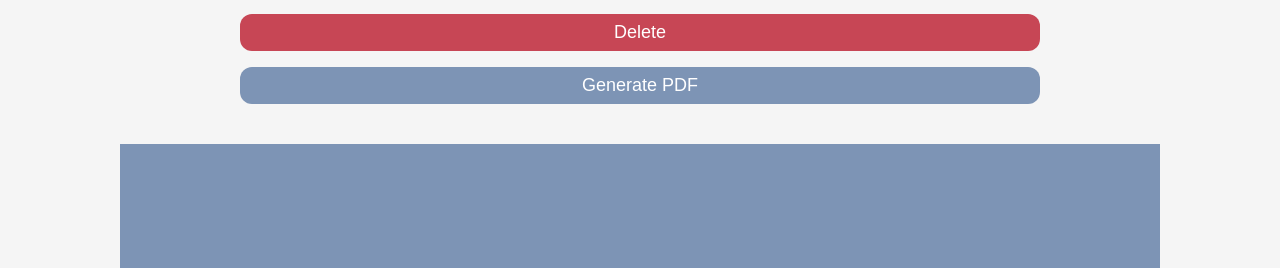
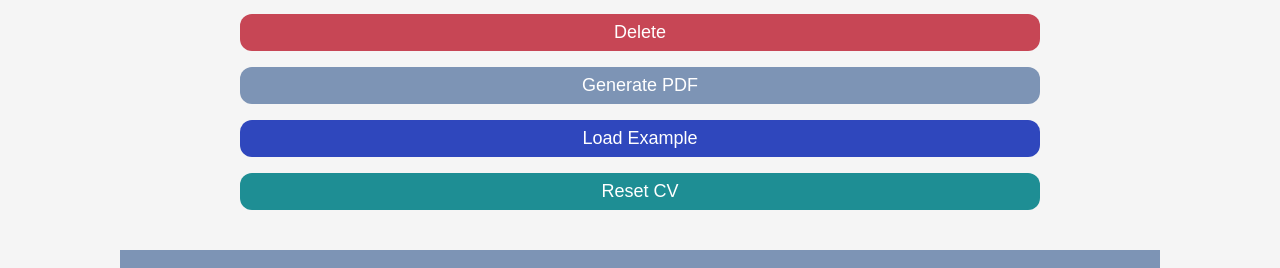
Before and after one commit to Rakooa37/CV-creator, a React (Create React App) app: page / in a window 1280 px wide. Shown: the part 1654-1922 px from the top of the page. Built offline with nearby package versions, Linux system fonts and the light colour scheme; a web font is replaced by a local one.

Commit message:
Update App.js

```diff
--- a/src/App.js
+++ b/src/App.js
@@ -9,15 +9,12 @@ import PersonalExperienceForm from './Components/PersonalExperienceForm';
 import Button from './Components/Button';
 import PersonalExperienceDisplay from './Components/PersonalExperienceDisplay';
 import { exportComponentAsPDF } from 'react-component-export-image'
-import cvDisplay from './Components/CvDisplay';
 import EducationForm from './Components/EducationForm';
 
 
 
 export default function App() {
 
-
-  //add experience and personal information section
   const ref = useRef(0);
   const pdf = useRef()
 
@@ -28,11 +25,11 @@ export default function App() {
 
   }
   const [image, setImage] = useState("avatar.jpg")
-  const [personalExperience, setPersonalExperience] = useState({'position': "", 'company': "", 'city':"", 'from':"", 'to':"", 'descripton': ''});
-  const [personalExperiences, setPersonalExperiences] = useState([{'position': "", 'company': "", 'city':"", 'from':"", 'to':"", 'descripton': ''}]);
+  const [personalExperience, setPersonalExperience] = useState({'position': "", 'company': "", 'city':"", 'from':"", 'to':"", 'description': ''});
+  const [personalExperiences, setPersonalExperiences] = useState([{'position': "", 'company': "", 'city':"", 'from':"", 'to':"", 'description': ''}]);
   const [personalExperienceForms, setpersonalExperienceForms] = useState([<PersonalExperienceForm key = {0} id = {0} onChange={handleChangePersonalExperience}/>]);
   const [personalInfo, setPersonalInfo] = useState({firstName: '', lastName: '', title: '', address: '', phoneNumber: '', email: '', description: ''});
-  const [personalExperienceDisplays, setPersonalExperienceDisplays] = useState([<PersonalExperienceDisplay key={0} id = {0} data={{'position': "", 'company': "", 'city':"", 'from':"", 'to':"", 'descripton': ''}}/>]);
+  const [personalExperienceDisplays, setPersonalExperienceDisplays] = useState([<PersonalExperienceDisplay key={0} id = {0} data={{'position': "", 'company': "", 'city':"", 'from':"", 'to':"", 'description': ''}}/>]);
   const [education, setEducation] = useState({'university': '', "subject": '', 'city':'', 'from':'', 'to':''})
 
   const handleChangePersonalInfo = (e)=>{
@@ -105,7 +102,7 @@ export default function App() {
 
   const handleAddClick = ()=>{
     const newPersonalExperienceForm = <PersonalExperienceForm key={personalExperienceForms.length} id = {personalExperienceForms.length} onChange={handleChangePersonalExperience}/>;
-    const newPersonalExperienceDisplay = <PersonalExperienceDisplay key={personalExperienceDisplays.length} id = {personalExperienceDisplays.length} data = {{'position': "", 'company': "", 'city':"", 'from':"", 'to':"", 'descripton': ''}}/>;
+    const newPersonalExperienceDisplay = <PersonalExperienceDisplay key={personalExperienceDisplays.length} id = {personalExperienceDisplays.length} data = {{'position': "", 'company': "", 'city':"", 'from':"", 'to':"", 'description': ''}}/>;
     setpersonalExperienceForms([...personalExperienceForms, newPersonalExperienceForm])
 
     setPersonalExperienceDisplays((prev)=>{
@@ -116,7 +113,7 @@ export default function App() {
 
     setPersonalExperiences((prev)=>{
       let newArray = [...prev];
-      newArray[personalExperienceForms.length] = {'position': "", 'company': "", 'city':"", 'from':"", 'to':"", 'descripton': ''};
+      newArray[personalExperienceForms.length] = {'position': "", 'company': "", 'city':"", 'from':"", 'to':"", 'description': ''};
       return newArray
     })
   }
@@ -136,7 +133,26 @@ export default function App() {
     }
   }
 
-  //----------------------------------------------------------------------------------------------------------------------------------------------------------------
+  const handleLoadExampleClick = (event)=>{
+    setPersonalInfo({'firstName': 'Ramira', 'lastName': 'Jhones', 'title': 'Rpa Developer', 'address': 'Rio Cauto, Cuba', 'phoneNumber': '+4074349027', 'email': 'ramirajhones@hotmail.com', 'description': 'Lorem ipsum dolor sit amet, consectetur adipiscing elit, sed do eiusmod tempor incididunt ut labore et dolore magna aliqua. Ut enim ad minim veniam, quis nostrud exercitation ullamco laboris nisi ut aliquip ex ea commodo consequat. Duis aute irure dolor in reprehenderit in voluptate velit esse cillum dolore eu fugiat nulla pariatur'})
+    setPersonalExperiences([{'position': "Rpa developer", 'company': "Deloite", 'city':"Bucharest", 'from':"June 2020", 'to':"May 2021", 'description': `- Reduced manual effort by developing an automation solution for checking scanned documents using OCR and sending results via email Developed web
+    - Developed web data scraping and Excel automations to remove manual labor
+    -Developed pdf automations and data validation using RegEx
+    - Developed Excel and Google Sheets macros
+    -Data analytics (QlikView) - took part in real business projects for
+    clients like a stock management dashboard for a car distribution
+    company`}
+    ])
+    setImage("download.jpg")
+    setEducation({'university': 'Cambridge', "subject": 'Computer Science', 'city':'London', 'from':'June 2015', 'to':'September 2019'})
+  }
+
+  const handleResetClick = (event)=>{
+    setPersonalInfo({firstName: '', lastName: '', title: '', address: '', phoneNumber: '', email: '', description: ''})
+    setPersonalExperiences([{'position': "", 'company': "", 'city':"", 'from':"", 'to':"", 'description': ''}])
+    setEducation({'university': '', "subject": '', 'city':'', 'from':'', 'to':''})
+    setImage("avatar.jpg")
+  }
 
 
 
@@ -152,7 +168,8 @@ export default function App() {
           <Button color = "#4a9e47" text = "Add experience" onClick = {handleAddClick}></Button>
           <Button color = "#c74655" text = "Delete" onClick={handleDeleteClick}></Button>
           <Button color = "#7d94b5" text = "Generate PDF" onClick={()=>exportComponentAsPDF(pdf, {fileName:'Curriculum Vitae', pdfOptions: { w: 210, h: 297 }})}></Button>
-
+          <Button color = "#2f47bd" text = "Load Example" onClick={handleLoadExampleClick}/>
+          <Button color = "#1e8e94" text = "Reset CV" onClick={handleResetClick}/>
         </div>
 
         <CvDisplay innerRef = {pdf} personalData = {personalInfo} personalExperienceDisplays = {personalExperienceDisplays} handleImageUpload = {handleImageUpload} image = {image} education = {education}/>
```
